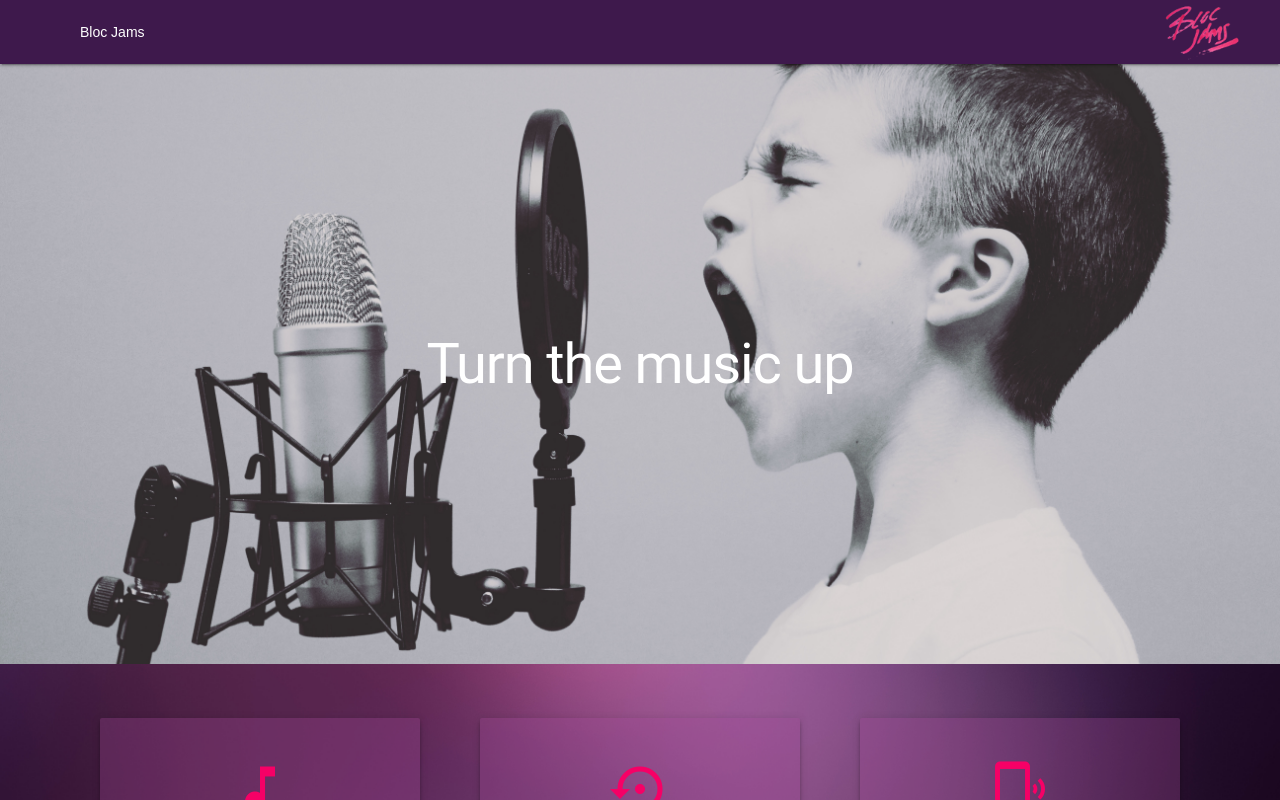
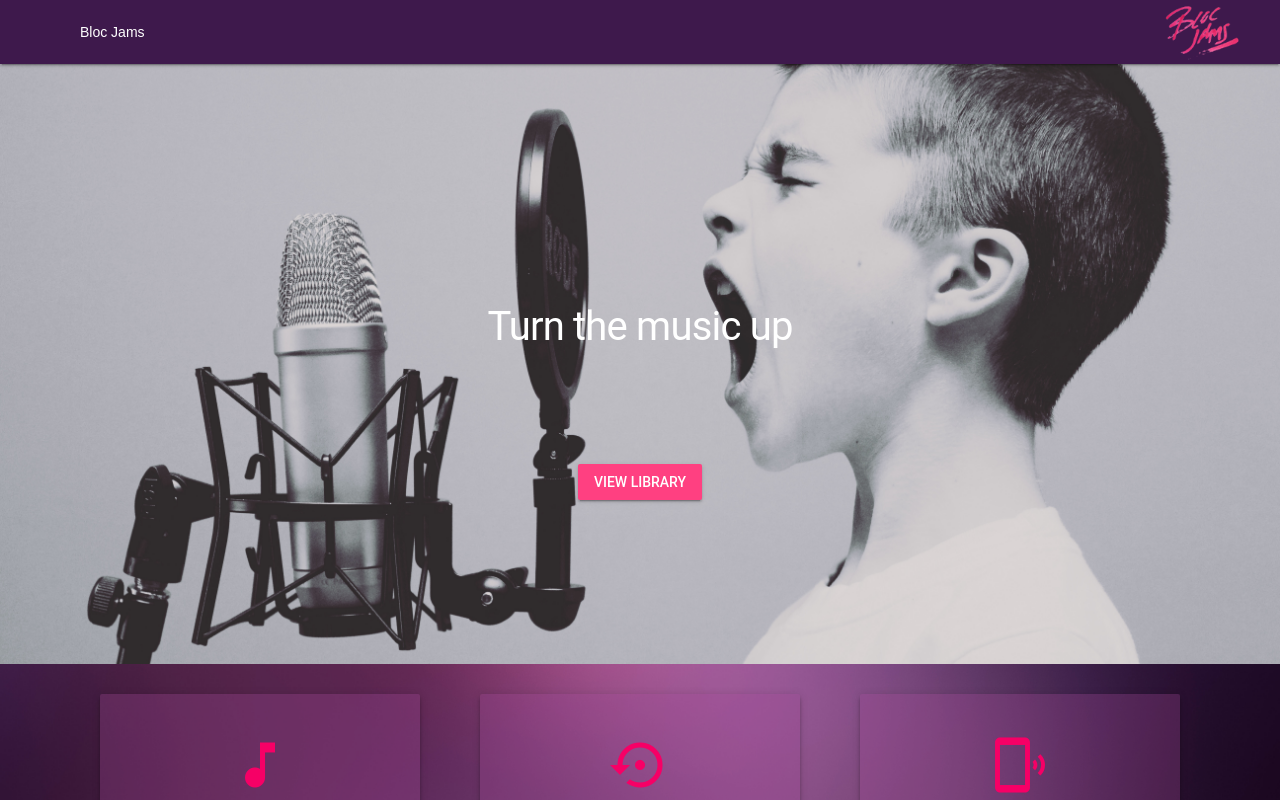
Before and after one commit to kwenamokgohlwa/croc-jams-react, a React (Create React App) app: page / in a window 1280 px wide. Built offline with nearby package versions, Linux system fonts and the light colour scheme.

Commit message:
Assignment Styling Updated

```diff
--- a/src/App.css
+++ b/src/App.css
@@ -10,7 +10,11 @@
   border: none;
 }
 
-.mdl-navigation__link {
+.mdl-layout__obfuscator.is-visible{
+    background-color: transparent;
+}
+
+.mdl-layout__drawer .mdl-navigation .mdl-navigation__link {
   color: white;
 }
 
@@ -25,11 +29,21 @@
   background: url("/assets/images/bloc_jams_bg.jpg") center / cover;
   min-height: 600px;
   color: white;
+  position: relative;
 }
 
 .hero-title {
-  margin-top: 0;
-  line-height: 600px;
+  font-size: 40px;
+  position: absolute;
+  top: 50%;
+  left: 50%;
+  height: 30%;
+  width: 50%;
+  margin: -5% 0 0 -25%;
+}
+
+.hero-button {
+  margin: 400px auto 0px auto;
 }
 
 .material-icons {
--- a/src/components/Landing.js
+++ b/src/components/Landing.js
@@ -4,6 +4,11 @@ const Landing = () => (
   <section className="landing">
     <section className="hero">
       <h1 className="hero-title">Turn the music up</h1>
+      <a href="/library">
+        <button className="hero-button mdl-button mdl-js-button mdl-button--raised mdl-js-ripple-effect mdl-button--accent">
+          View Library
+        </button>
+      </a>
     </section>
     <section className="selling-points">
       <div className="point mdl-card mdl-shadow--4dp">
--- a/src/components/PlayerBar.js
+++ b/src/components/PlayerBar.js
@@ -19,7 +19,7 @@ class PlayerBar extends Component {
           <div className="current-time">{this.props.formatTime(this.props.currentTime)}</div>
             <input
             type="range"
-            className="seek-bar mdl-slider mdl-js-slider"
+            className="mdl-slider mdl-js-slider seek-bar"
             value={(this.props.currentTime / this.props.duration) || 0}
             max="1"
             min="0"
@@ -32,7 +32,7 @@ class PlayerBar extends Component {
             <i className="material-icons">volume_up</i>
             <input
             type="range"
-            className="seek-bar mdl-slider mdl-js-slider"
+            className="mdl-slider mdl-js-slider seek-bar"
             value={this.props.volume}
             max="1"
             min="0"
```
